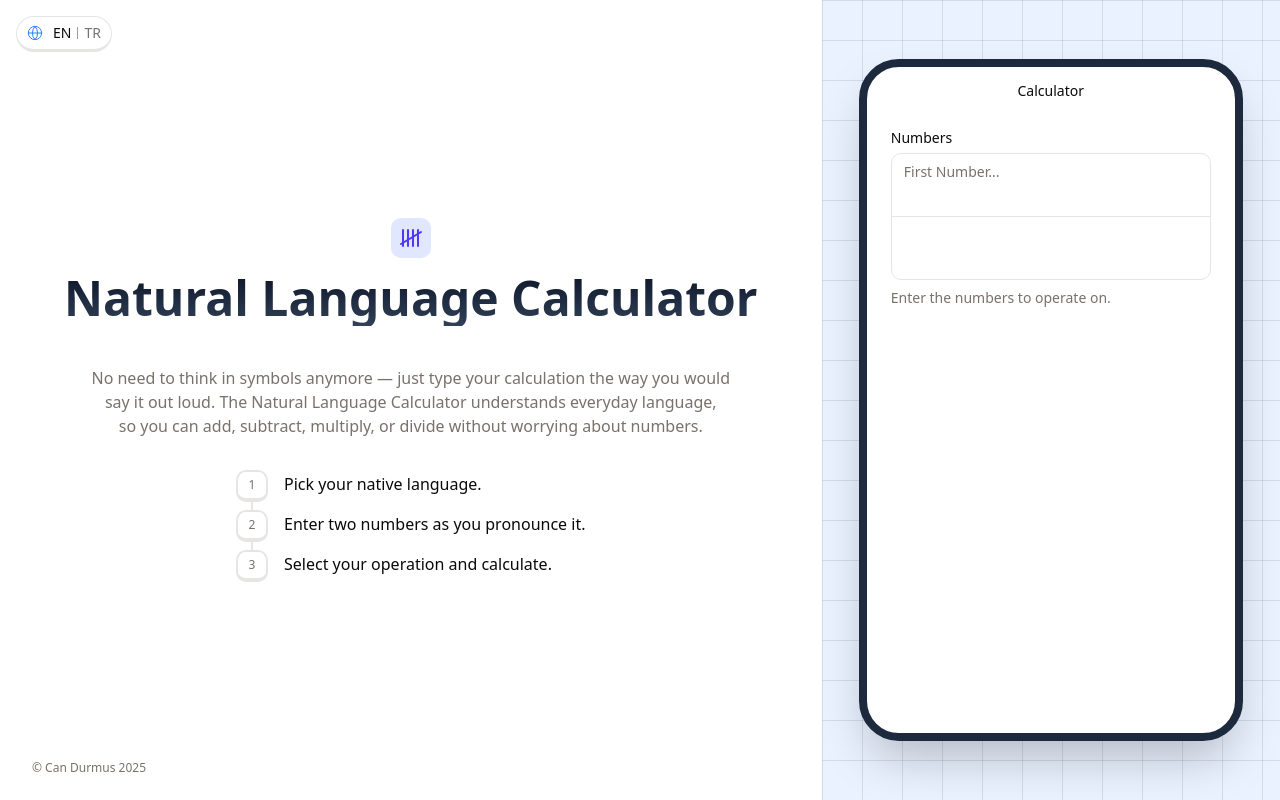
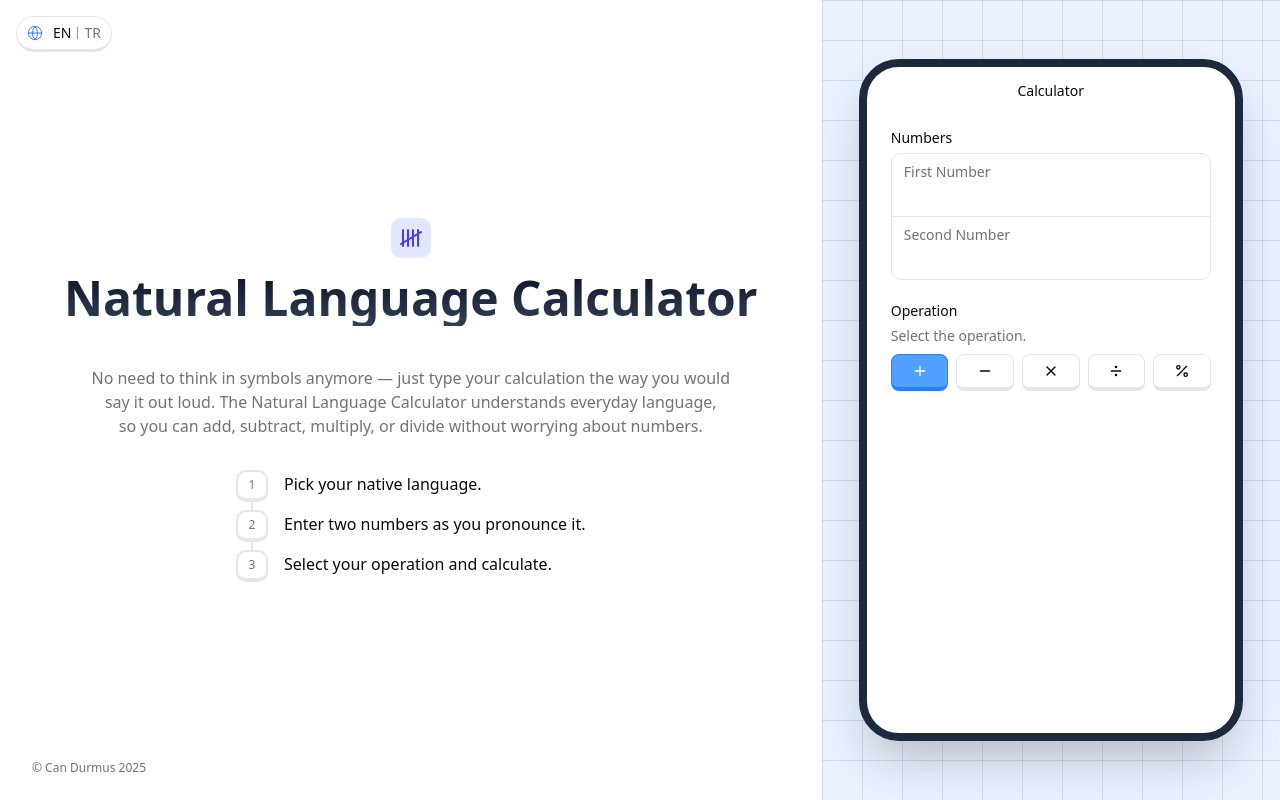
Before and after one commit to XenoverseUp/natural-lang-calc, a React (Vite) app in the folder src/main/frontend/: page / in a window 1280 px wide. Built offline with nearby package versions, Linux system fonts and the light colour scheme.

Commit message:
feat: operation radio group

```diff
--- a/src/main/frontend/package.json
+++ b/src/main/frontend/package.json
@@ -12,6 +12,7 @@
   "dependencies": {
     "@hookform/resolvers": "^5.2.1",
     "@radix-ui/react-label": "^2.1.7",
+    "@radix-ui/react-radio-group": "^1.3.8",
     "@radix-ui/react-slot": "^1.2.3",
     "@tailwindcss/vite": "^4.1.12",
     "@types/node": "^24.3.0",
--- a/src/main/frontend/src/components/calculator-form.tsx
+++ b/src/main/frontend/src/components/calculator-form.tsx
@@ -8,8 +8,46 @@ import { z } from "zod";
 import { useTranslation } from "react-i18next";
 import { Textarea } from "./ui/textarea";
 import InputGroup from "./ui/input-group";
+import { RadioGroup, RadioGroupItem } from "./ui/radio-group";
+import { Label } from "./ui/label";
+import { DivideIcon, MinusIcon, PercentIcon, PlusIcon, XIcon } from "lucide-react";
+import For from "@/components/common/for";
+import { IfValue } from "@/components/common/if";
 
 type Props = WithClassName;
+
+const operations = [
+  {
+    label: "Add",
+    value: "ADD",
+    Icon: PlusIcon,
+    activeStyle: "bg-blue-400 border-blue-500 text-primary-foreground",
+  },
+  {
+    label: "Subtract",
+    value: "SUBTRACT",
+    Icon: MinusIcon,
+    activeStyle: "bg-orange-400 border-orange-500 text-primary-foreground",
+  },
+  {
+    label: "Multiply",
+    value: "MULTIPLY",
+    Icon: XIcon,
+    activeStyle: "bg-lime-500 border-lime-600 text-primary-foreground",
+  },
+  {
+    label: "Divide",
+    value: "DIVIDE",
+    Icon: DivideIcon,
+    activeStyle: "bg-teal-400 border-teal-500 text-primary-foreground",
+  },
+  {
+    label: "Modulus",
+    value: "MOD",
+    Icon: PercentIcon,
+    activeStyle: "bg-purple-400 border-purple-500 text-primary-foreground",
+  },
+];
 
 export default function CalculatorForm({ className }: Props) {
   const { i18n } = useTranslation();
@@ -48,7 +86,7 @@ export default function CalculatorForm({ className }: Props) {
 
   return (
     <Form {...form}>
-      <form onSubmit={form.handleSubmit(onSubmit)} className={cn(className, "px-6")}>
+      <form onSubmit={form.handleSubmit(onSubmit)} className={cn(className, "px-6 space-y-6")}>
         <FormItem>
           <FormLabel>Numbers</FormLabel>
           <InputGroup>
@@ -57,7 +95,7 @@ export default function CalculatorForm({ className }: Props) {
               name="firstNumber"
               render={({ field }) => (
                 <FormControl>
-                  <Textarea placeholder="First Number..." {...field} />
+                  <Textarea placeholder="First Number" {...field} />
                 </FormControl>
               )}
             />
@@ -67,14 +105,57 @@ export default function CalculatorForm({ className }: Props) {
               name="secondNumber"
               render={({ field }) => (
                 <FormControl>
-                  <Textarea {...field} />
+                  <Textarea placeholder="Second Number" {...field} />
                 </FormControl>
               )}
             />
           </InputGroup>
 
-          <FormDescription>Enter the numbers to operate on.</FormDescription>
+          <IfValue
+            present={form.formState.errors.firstNumber}
+            renderItem={(firstNumber) => <FormMessage>{firstNumber.message}</FormMessage>}
+            renderElse={() => (
+              <IfValue
+                present={form.formState.errors.secondNumber}
+                renderItem={(secondNumber) => <FormMessage>{secondNumber.message}</FormMessage>}
+              />
+            )}
+          />
         </FormItem>
+
+        <FormField
+          control={form.control}
+          name="operation"
+          render={({ field }) => (
+            <FormItem>
+              <FormLabel>Operation</FormLabel>
+              <FormDescription>Select the operation.</FormDescription>
+              <FormControl>
+                <RadioGroup onValueChange={field.onChange} value={field.value} className="grid w-full gap-2">
+                  <div className="grid w-full grid-cols-[repeat(auto-fit,minmax(50px,1fr))] gap-2">
+                    <For
+                      each={operations}
+                      renderItem={({ value, Icon, activeStyle }) => (
+                        <Label
+                          key={value}
+                          htmlFor={value}
+                          className={cn(
+                            "flex cursor-pointer items-center justify-center gap-2 rounded-md border border-b-4 px-4 py-2 transition",
+                            field.value === value ? activeStyle : "hover:bg-muted",
+                          )}
+                        >
+                          <Icon className="size-4" />
+                          <RadioGroupItem value={value} id={value} className="hidden" />
+                        </Label>
+                      )}
+                    />
+                  </div>
+                </RadioGroup>
+              </FormControl>
+              <FormMessage />
+            </FormItem>
+          )}
+        />
       </form>
     </Form>
   );
--- /dev/null
+++ b/src/main/frontend/src/components/common/for.tsx
@@ -0,0 +1,41 @@
+import type { ClassValue } from "clsx";
+import type { ElementType, ReactNode } from "react";
+import { Fragment } from "react";
+
+interface BaseProps {
+  element?: ElementType;
+  className?: ClassValue;
+}
+
+interface TimesProps extends BaseProps {
+  renderItem: (index: number, till: number) => ReactNode;
+  times: number;
+}
+
+interface EachProps<T> extends BaseProps {
+  renderItem: (item: T, index: number, array: Array<T>) => ReactNode;
+  each: Array<T>;
+}
+
+function For(props: TimesProps): Array<ReactNode> | ReactNode;
+function For<T>(props: EachProps<T>): Array<ReactNode> | ReactNode;
+
+function For<T>({ element: Element = Fragment, className, ...props }: TimesProps | EachProps<T>) {
+  if ("times" in props) {
+    return Element === Fragment ? (
+      <>{Array.from({ length: props.times }).map((_, index) => props.renderItem(index, props.times))}</>
+    ) : (
+      <Element className={className}>
+        {Array.from({ length: props.times }).map((_, index) => props.renderItem(index, props.times))}
+      </Element>
+    );
+  }
+
+  return Element === Fragment ? (
+    <>{props.each.map((item, index) => props.renderItem(item, index, props.each))}</>
+  ) : (
+    <Element className={className}>{props.each.map((item, index) => props.renderItem(item, index, props.each))}</Element>
+  );
+}
+
+export default For;
--- /dev/null
+++ b/src/main/frontend/src/components/common/if.tsx
@@ -0,0 +1,41 @@
+import type { ElementType, ForwardedRef, ReactNode } from "react";
+import { Fragment, createElement, forwardRef } from "react";
+
+interface Props {
+  condition: boolean;
+  renderItem: () => ReactNode;
+  renderElse?: () => ReactNode;
+  wrapper?: ElementType;
+}
+
+export const If = forwardRef(function (
+  { condition, renderItem, renderElse = () => null, wrapper: Wrapper = Fragment }: Props,
+  ref: ForwardedRef<unknown>,
+) {
+  const children = condition ? renderItem() : renderElse();
+
+  if (Wrapper === Fragment) {
+    return <>{children}</>;
+  }
+
+  return createElement(Wrapper, { ref }, children);
+});
+
+If.displayName = "If";
+
+interface IfValueProps<T> {
+  present: T | null | undefined;
+  renderItem: (value: T) => ReactNode;
+  renderElse?: () => ReactNode;
+  wrapper?: ElementType;
+}
+
+export function IfValue<T>({ present: value, renderItem, renderElse = () => null, wrapper: Wrapper = Fragment }: IfValueProps<T>) {
+  const children = value != null ? renderItem(value) : renderElse();
+
+  if (Wrapper === Fragment) {
+    return <>{children}</>;
+  }
+
+  return createElement(Wrapper, {}, children);
+}
--- /dev/null
+++ b/src/main/frontend/src/components/ui/radio-group.tsx
@@ -0,0 +1,28 @@
+import * as React from "react";
+import * as RadioGroupPrimitive from "@radix-ui/react-radio-group";
+import { CircleIcon } from "lucide-react";
+
+import { cn } from "@/lib/utils";
+
+function RadioGroup({ className, ...props }: React.ComponentProps<typeof RadioGroupPrimitive.Root>) {
+  return <RadioGroupPrimitive.Root data-slot="radio-group" className={cn("grid gap-3", className)} {...props} />;
+}
+
+function RadioGroupItem({ className, ...props }: React.ComponentProps<typeof RadioGroupPrimitive.Item>) {
+  return (
+    <RadioGroupPrimitive.Item
+      data-slot="radio-group-item"
+      className={cn(
+        "border-input text-primary focus-visible:border-ring focus-visible:ring-ring/50 aria-invalid:ring-destructive/20 dark:aria-invalid:ring-destructive/40 aria-invalid:border-destructive dark:bg-input/30 aspect-square size-4 shrink-0 rounded-full border shadow-xs transition-[color,box-shadow] outline-none focus-visible:ring-[3px] disabled:cursor-not-allowed disabled:opacity-50",
+        className,
+      )}
+      {...props}
+    >
+      <RadioGroupPrimitive.Indicator data-slot="radio-group-indicator" className="relative flex items-center justify-center">
+        <CircleIcon className="fill-primary absolute top-1/2 left-1/2 size-2 -translate-x-1/2 -translate-y-1/2" />
+      </RadioGroupPrimitive.Indicator>
+    </RadioGroupPrimitive.Item>
+  );
+}
+
+export { RadioGroup, RadioGroupItem };
```
Also changed, not shown: 1 other file (tests, documents, lock files or other folders).
